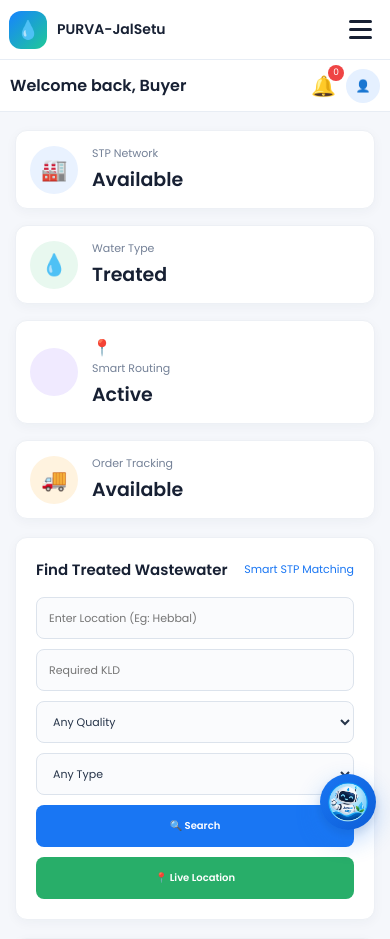
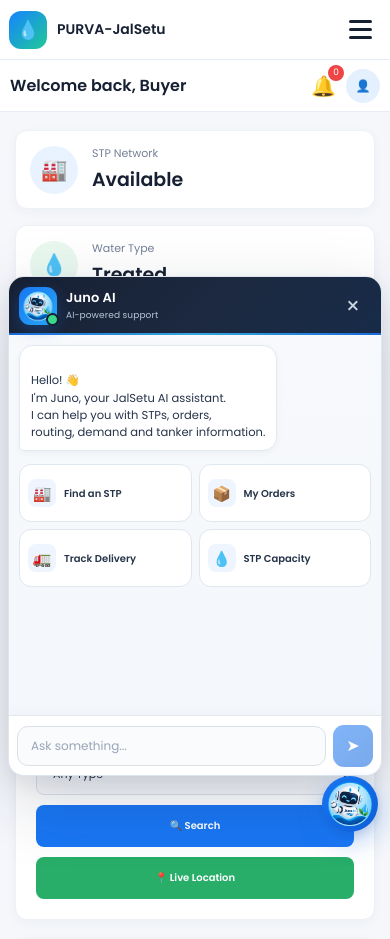
Before and after one commit to Gowtham-YK/PurvaJalSetu, a Flask app: page /demand in a window 390 px wide. Shown: the top 939 px of the page. Run offline with Flask 3, Linux system fonts and the light colour scheme.

Commit message:
Replace old main files with latest project

```diff
--- a/database/orders.csv
+++ b/database/orders.csv
@@ -1,2 +1 @@
 order_id,stp_id,stp_name,quantity_kld,quality,water_type,distance_km,location,buyer_user_id,buyer_name,buyer_phone,status,created_at,payment_status,accepted_at,capacity_release_at,capacity_released,offered_operator_id,offer_status,offer_sent_at,offer_expires_at,attempted_operator_ids,assigned_operator_id,assigned_operator_name,operator_distance_km,assigned_at,tankers_required,delivery_lat,delivery_lon,tanker_request_status,delivered_at
-ORD-6FB1732037,PSTP011,Provident Neora,5,Gold,,5.86,Hebbal,4b62d904-1c28-454c-8182-1256b835b5fc,Gowtham Y K,8431041386,Accepted,2026-09-21 10:34:51,Cash on Delivery,2026-09-21T10:35:26.014743,2026-09-22T10:35:26.014743,False,OP-BLR-0001,Accepted,2026-09-21T10:35:26.064800,2026-09-21T10:45:26.064800,,OP-BLR-0001,MANORANJAN S,4.3,2026-09-21T10:35:38.167167,1,13.0382184,77.5919,Accepted,
--- a/static/chatbot.css
+++ b/static/chatbot.css
@@ -1037,3 +1037,186 @@
     border-radius: 50%;
     display: block;
 }
+/* =========================================================
+   MOBILE CHATBOT POLISH
+   Keeps the desktop chatbot unchanged.
+========================================================= */
+@media (max-width: 768px) {
+    #ww-chatbot {
+        position: relative;
+        z-index: 11000;
+    }
+
+    #ww-chatbot-window {
+        width: calc(100vw - 24px) !important;
+        max-width: 390px !important;
+        height: min(520px, 62dvh) !important;
+        max-height: calc(100dvh - 116px) !important;
+        min-height: 360px !important;
+        right: 12px !important;
+        left: auto !important;
+        bottom: 76px !important;
+        border-radius: 18px !important;
+        display: flex !important;
+        flex-direction: column !important;
+        overflow: hidden !important;
+    }
+
+    #ww-chatbot-header {
+        min-height: 62px !important;
+        height: 62px !important;
+        flex: 0 0 62px !important;
+        padding: 0 12px !important;
+    }
+
+    .ww-chatbot-title {
+        gap: 9px !important;
+        min-width: 0 !important;
+    }
+
+    .ww-chatbot-avatar {
+        width: 38px !important;
+        height: 38px !important;
+        min-width: 38px !important;
+        border-radius: 11px !important;
+    }
+
+    .ww-chatbot-avatar img {
+        width: 32px !important;
+        height: 32px !important;
+    }
+
+    .ww-chatbot-title strong {
+        font-size: 13px !important;
+    }
+
+    .ww-chatbot-title span {
+        font-size: 9px !important;
+    }
+
+    #ww-chatbot-close {
+        width: 36px !important;
+        height: 36px !important;
+        min-width: 36px !important;
+        font-size: 23px !important;
+    }
+
+    #ww-chatbot-messages {
+        flex: 1 1 auto !important;
+        min-height: 0 !important;
+        height: auto !important;
+        max-height: none !important;
+        padding: 12px !important;
+        overflow-y: auto !important;
+        overflow-x: hidden !important;
+        overscroll-behavior: contain !important;
+        -webkit-overflow-scrolling: touch !important;
+        scroll-behavior: smooth !important;
+    }
+
+    .ww-chat-bubble {
+        max-width: 88% !important;
+        padding: 9px 11px !important;
+        font-size: 12px !important;
+        line-height: 1.5 !important;
+    }
+
+    #ww-chatbot-typing {
+        flex: 0 0 auto !important;
+        min-height: 20px !important;
+        padding: 0 12px 6px !important;
+    }
+
+    #ww-chatbot-input-area {
+        flex: 0 0 auto !important;
+        min-height: 64px !important;
+        box-sizing: border-box !important;
+        gap: 7px !important;
+        padding: 9px !important;
+    }
+
+    #ww-chatbot-input {
+        width: auto !important;
+        height: 42px !important;
+        min-width: 0 !important;
+        font-size: 12px !important;
+        box-sizing: border-box !important;
+    }
+
+    #ww-chatbot-send {
+        width: 42px !important;
+        height: 42px !important;
+        min-width: 42px !important;
+        flex: 0 0 42px !important;
+    }
+
+    #ww-chatbot-toggle {
+        right: 14px !important;
+        bottom: 14px !important;
+        width: 58px !important;
+        height: 58px !important;
+        z-index: 11001 !important;
+    }
+
+    #ww-chatbot-toggle img {
+        width: 50px !important;
+        height: 50px !important;
+    }
+}
+
+@media (max-width: 480px) {
+    #ww-chatbot-window {
+        width: calc(100vw - 16px) !important;
+        max-width: none !important;
+        height: min(500px, 60dvh) !important;
+        max-height: calc(100dvh - 104px) !important;
+        min-height: 330px !important;
+        right: 8px !important;
+        bottom: 68px !important;
+        border-radius: 16px !important;
+    }
+
+    #ww-chatbot-header {
+        min-height: 58px !important;
+        height: 58px !important;
+        flex-basis: 58px !important;
+        padding: 0 10px !important;
+    }
+
+    #ww-chatbot-messages {
+        padding: 10px !important;
+    }
+
+    .ww-chat-bubble {
+        max-width: 90% !important;
+        font-size: 11.5px !important;
+    }
+
+    #ww-chatbot-input-area {
+        min-height: 60px !important;
+        padding: 8px !important;
+    }
+
+    #ww-chatbot-input,
+    #ww-chatbot-send {
+        height: 40px !important;
+    }
+
+    #ww-chatbot-send {
+        width: 40px !important;
+        min-width: 40px !important;
+        flex-basis: 40px !important;
+    }
+
+    #ww-chatbot-toggle {
+        right: 12px !important;
+        bottom: 12px !important;
+        width: 56px !important;
+        height: 56px !important;
+    }
+
+    #ww-chatbot-toggle img {
+        width: 48px !important;
+        height: 48px !important;
+    }
+}
```
Also changed, not shown: static/responsive.css (+42 -0 lines).
